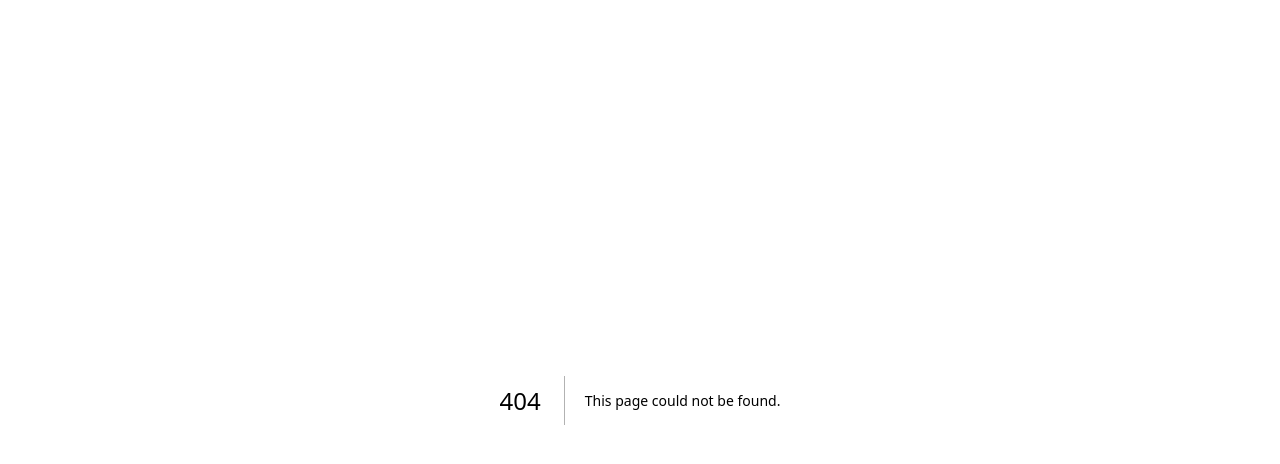
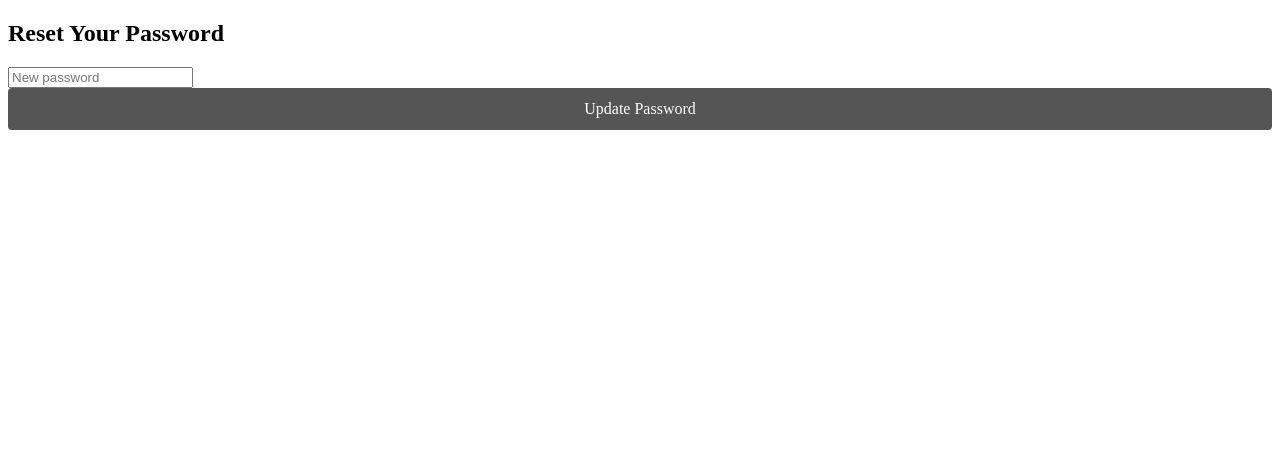
Before and after one commit to sgcxliv/calledliving, a Next.js app: page /update-password in a window 1280 px wide. Before the commit this address had no page. Shown: the top 464 px of the page. Built offline with nearby package versions, Linux system fonts and the light colour scheme.

Commit message:
Add files via upload

```diff
--- /dev/null
+++ b/pages/update-password.js
@@ -0,0 +1,41 @@
+// pages/update-password.js
+import { useState } from 'react';
+import { supabase } from '../lib/supabaseClient';
+
+export default function UpdatePassword() {
+  const [password, setPassword] = useState('');
+  const [message, setMessage] = useState('');
+  const [error, setError] = useState('');
+
+  const handleUpdate = async (e) => {
+    e.preventDefault();
+    setError('');
+    setMessage('');
+
+    const { data, error } = await supabase.auth.updateUser({
+      password,
+    });
+
+    if (error) {
+      setError(error.message);
+    } else {
+      setMessage('Password updated successfully! You can now log in.');
+    }
+  };
+
+  return (
+    <form onSubmit={handleUpdate}>
+      <h2>Reset Your Password</h2>
+      <input
+        type="password"
+        placeholder="New password"
+        value={password}
+        onChange={(e) => setPassword(e.target.value)}
+        required
+      />
+      <button type="submit">Update Password</button>
+      {message && <p style={{ color: 'green' }}>{message}</p>}
+      {error && <p style={{ color: 'red' }}>{error}</p>}
+    </form>
+  );
+}
```
